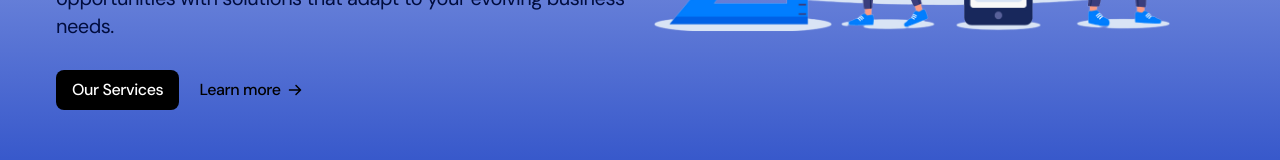
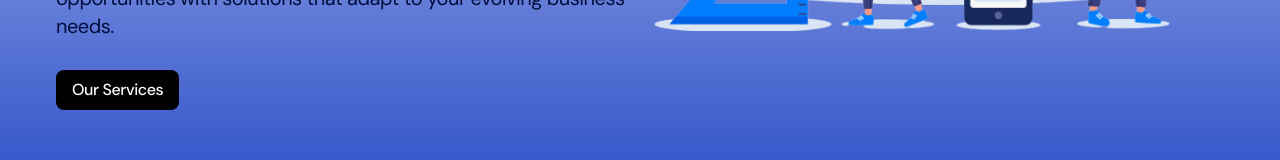
Before and after one commit to Sketch-It-up/Sketchitup-Porfolio, a Next.js app: page /EnterPage in a window 1280 px wide. Shown: the part 568-728 px from the top of the page. Built offline with nearby package versions, Linux system fonts and the light colour scheme.

Commit message:
minor change

```diff
--- a/src/app/EnterPage/page.jsx
+++ b/src/app/EnterPage/page.jsx
@@ -62,10 +62,10 @@ const EnterPage = () => {
               </p>
               <div className="flex gap-1 items-center mt-[30px]">
                 <a href="#services"><button className="btn btn-primary"> Our Services </button></a>
-                <button className="btn btn-text gap-1">
+                {/*<button className="btn btn-text gap-1">
                   <span>Learn more</span>
                   <ArrowIcon className="h-5 w-5"></ArrowIcon>
-                </button>
+                </button> */}
               </div>
             </div>
             <div className="mt-20 md:mt-0 md:h-[648px] md:flex-1 relative">
```
